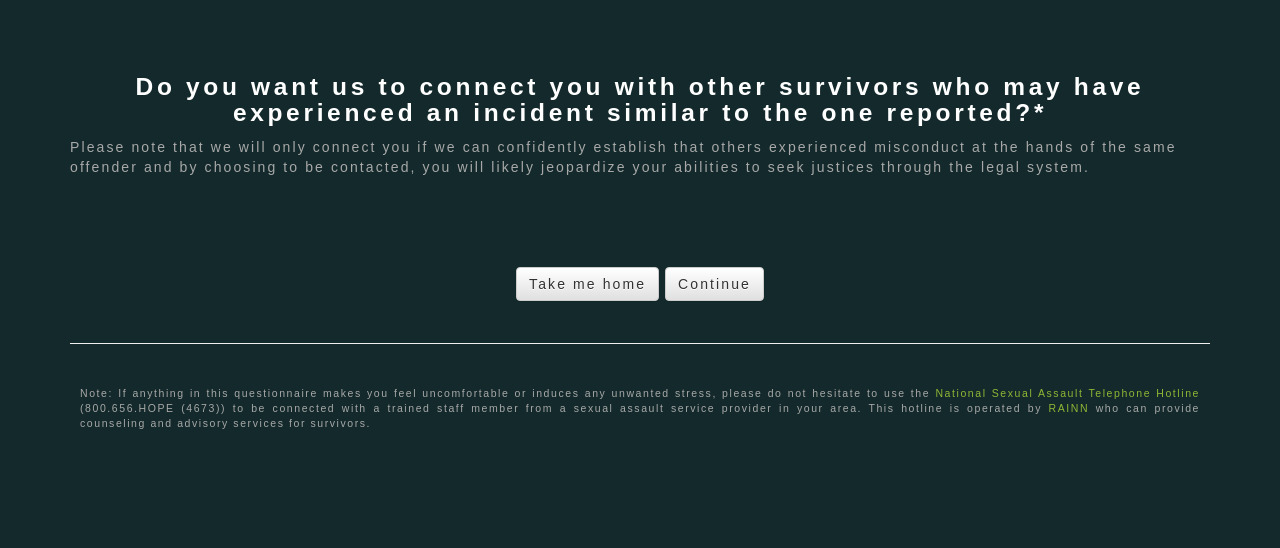
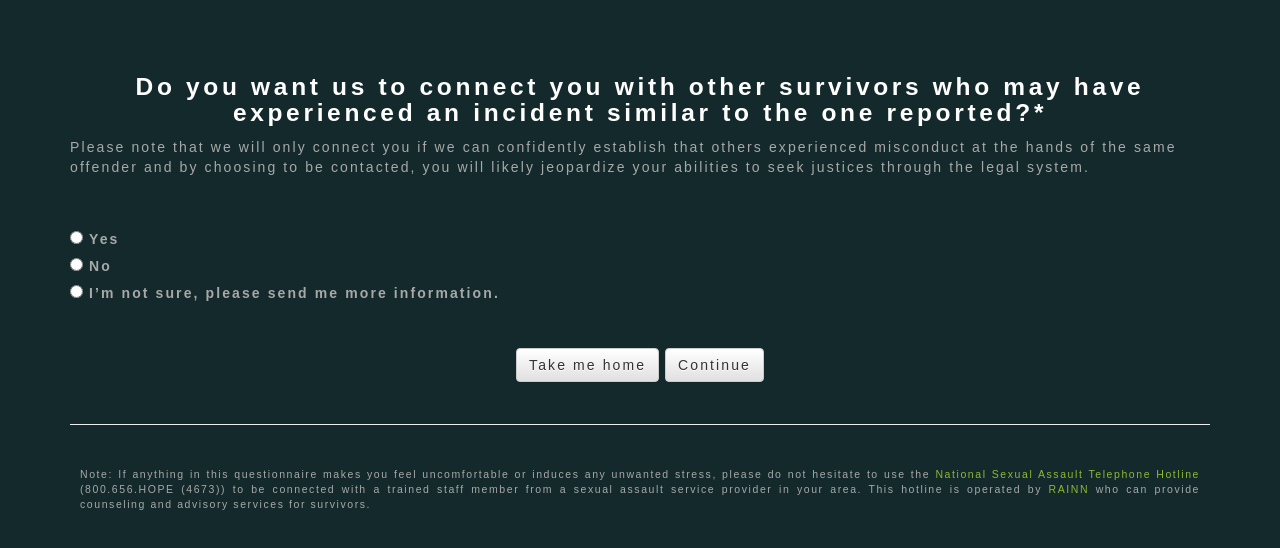
Before and after one commit to thesilentchoir/silentchoir-archived, a Django app: page /q11-connect/ in a window 1280 px wide. Shown: the top 548 px of the page. Run offline with Django 3.2, Linux system fonts and the light colour scheme; some libraries are stand-ins or nearby versions.

Commit message:
AS: add options to q10 and q11

```diff
--- a/silentchoir/templates/q11-connect.html
+++ b/silentchoir/templates/q11-connect.html
@@ -18,7 +18,20 @@
             <br></br>
 
             <form>
-
+                <!-- [OPEN QUESTION] What do we do if user selects YES here, this will likely come from feedback from lawyers/therapists. -->
+                <div class="form-check">
+                    <input class="form-check-input" type="radio" name="connect" id="connect-yes" value="Yes">
+                    <label class="form-check-label" for="connect-yes">Yes</label>
+                </div>
+                <div class="form-check">
+                    <input class="form-check-input" type="radio" name="connect" id="connect-no" value="No">
+                    <label class="form-check-label" for="connnect-no">No</label>
+                </div>
+                <!--If this option is selected, we need to email resources to user with further information -->
+                <div class="form-check">
+                    <input class="form-check-input" type="radio" name="connect" id="connect-notSure" value="I’m not sure, please send me more information.">
+                    <label class="form-check-label" for="connect-notSure">I’m not sure, please send me more information.</label>
+                </div>
 
             <br></br>
 
--- a/silentchoir/templates/q7-identify.html
+++ b/silentchoir/templates/q7-identify.html
@@ -19,13 +19,13 @@
             <form>
                 <div class="form-check">
                     <input class="form-check-input" type="radio" name="canIdentify" id="canIdentify-yes" value="Yes">
-                    <label class="form-check-label" for="comfortLevel1">
+                    <label class="form-check-label" for="canIdentify-yes">
                    Yes
                     </label>
                 </div>
                 <div class="form-check">
                     <input class="form-check-input" type="radio" name="canIdentify" id="canIdentify-no" value="No">
-                    <label class="form-check-label" for="comfortLevel2">
+                    <label class="form-check-label" for="canIdentify-no">
                    No
                     </label>
                 </div>
```
Also changed, not shown: silentchoir/templates/q10-resources.html (+14 -1 lines).
